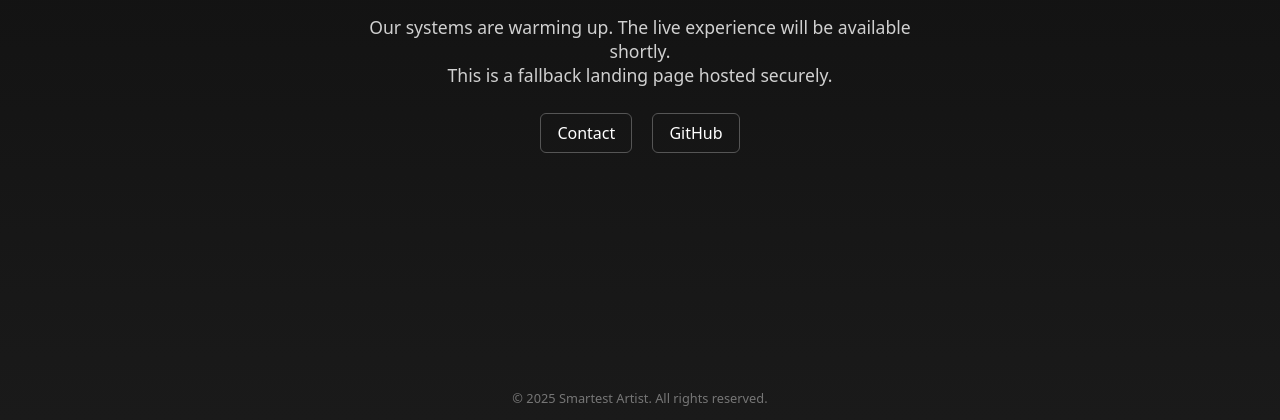
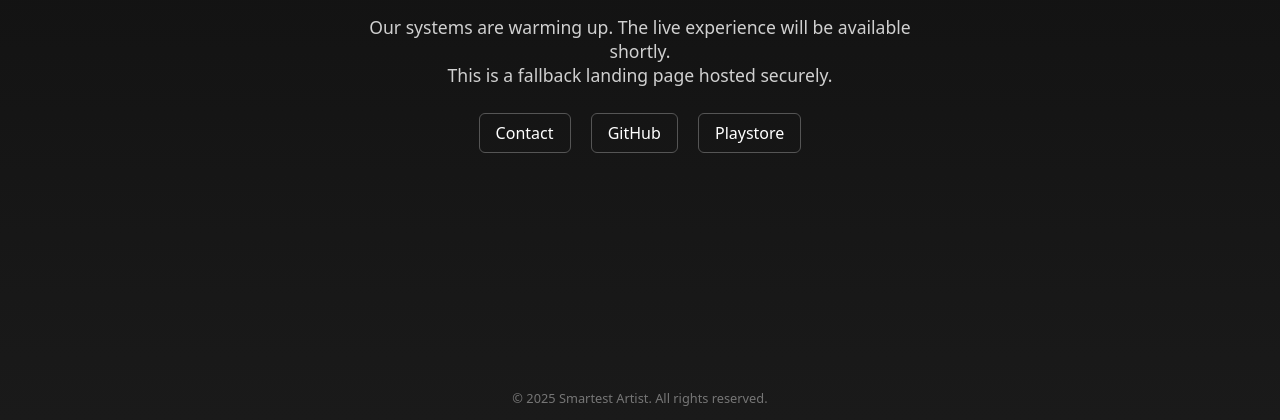
Before and after one commit to smartestartist-expert/smartestartist-expert-redirect, a plain HTML site: page index.html in a window 1280 px wide. Shown: the part 380-800 px from the top of the page. Drawn offline with Linux system fonts and the light colour scheme.

Commit message:
Update index.html

```diff
--- a/index.html
+++ b/index.html
@@ -66,6 +66,7 @@
   <div class="links">
     <a href="mailto:info@smartestartist.expert">Contact</a>
     <a href="https://github.com/smartestartist-expert" target="_blank">GitHub</a>
+    <a href="https://github.com/smartestartist-playstore" target="_blank">Playstore</a>
   </div>
   <footer>
     &copy; 2025 Smartest Artist. All rights reserved.
```
